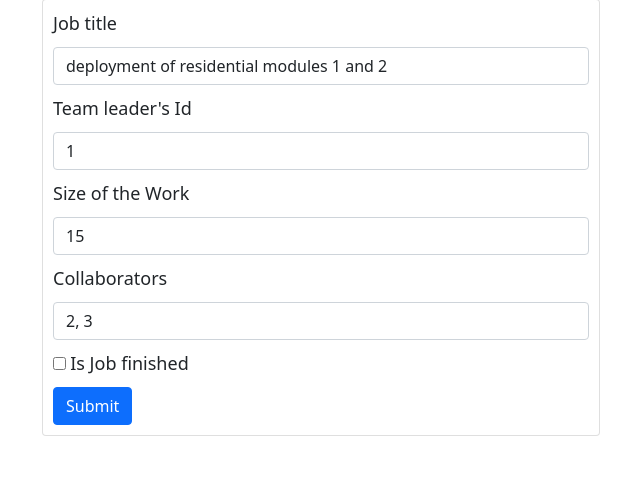
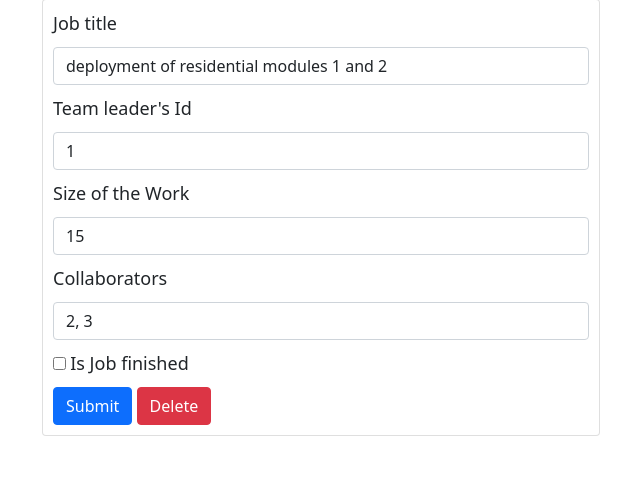
Before and after one commit to fuetser/sqlalchemy-lesson, a Flask app: page /job/1 in a window 1280 px wide. Shown: the part 140-622 px from the top of the page, without its empty margins (319-959 px from the left). Run offline with Flask 2, Linux system fonts and the light colour scheme; a user stored in the database is signed in; some libraries are stand-ins or nearby versions.

Commit message:
Added deleting jobs system

```diff
--- a/app.py
+++ b/app.py
@@ -109,7 +109,23 @@ def edit_job(job_id):
             return redirect("/")
         else:
             abort(404)
-    return render_template("add_job.html", title="Изменить работу", form=form)
+    return render_template("add_job.html", title="Изменить работу", form=form,
+                           job_id=job_id, delete=True)
+
+
+@app.route("/deljob/<int:job_id>")
+@login_required
+def delete_job(job_id):
+    job = session.query(Jobs).filter(
+        Jobs.id == job_id,
+        (Jobs.team_leader == current_user.id) | (current_user.id == 1)
+    ).first()
+    if job:
+        session.delete(job)
+        session.commit()
+    else:
+        abort(404)
+    return redirect("/")
 
 
 if __name__ == '__main__':
--- a/templates/add_job.html
+++ b/templates/add_job.html
@@ -18,6 +18,9 @@
             {{ form.is_finished.label(class="form-label label") }}
         </div>
         {{ form.submit(class="btn btn-primary") }}
+        {% if delete %}
+            <a href="/deljob/{{ job_id }}" class="btn btn-danger">Delete</a>
+        {% endif %}
     </form>
 </div>
 {% endblock %}
```
Also changed, not shown: db.db.
